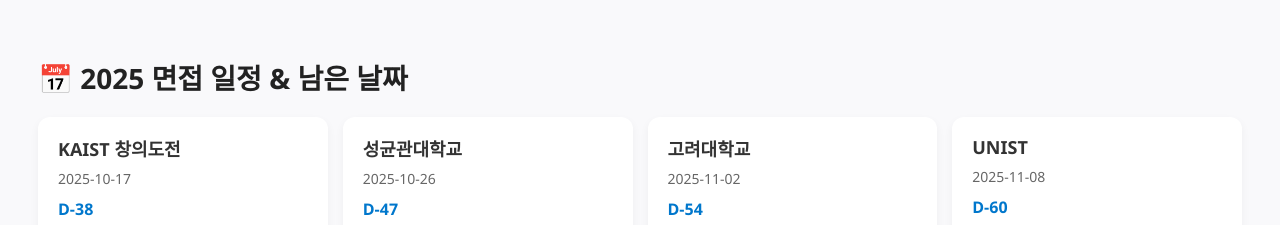
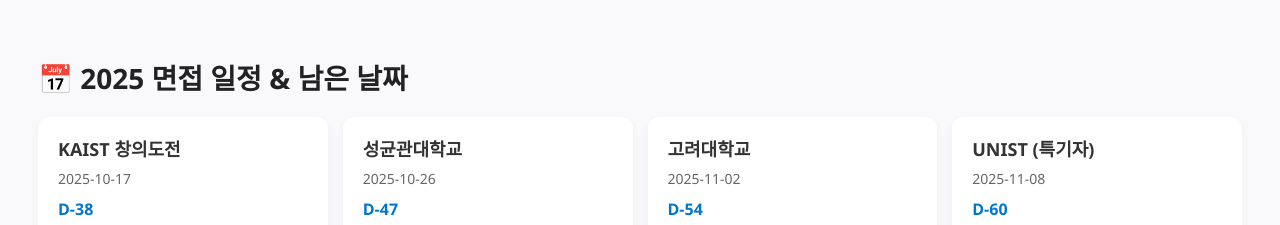
Before and after one commit to soysaucecrab/univ.list, a plain HTML site: page index.html in a window 1280 px wide. Shown: the top 225 px of the page. Drawn offline with nearby package versions, Linux system fonts and the light colour scheme.

Commit message:
Update index.html

```diff
--- a/index.html
+++ b/index.html
@@ -99,7 +99,7 @@
     { name: '성균관대학교', date: '2025-10-26' },
     { name: 'GIST', start: '2025-10-30', end: '2025-11-01' },   // 10.30~10.31
     { name: '고려대학교', date: '2025-11-02' },
-    { name: 'UNIST', date: '2025-11-08' },
+    { name: 'UNIST (특기자)', date: '2025-11-08' },
     { name: '연세대학교', date: '2025-11-16' },
     { name: 'DGIST', start: '2025-11-18', end: '2025-11-22' }, // 11.18~11.21
     { name: '서울대학교', date: '2025-11-21' },
```
